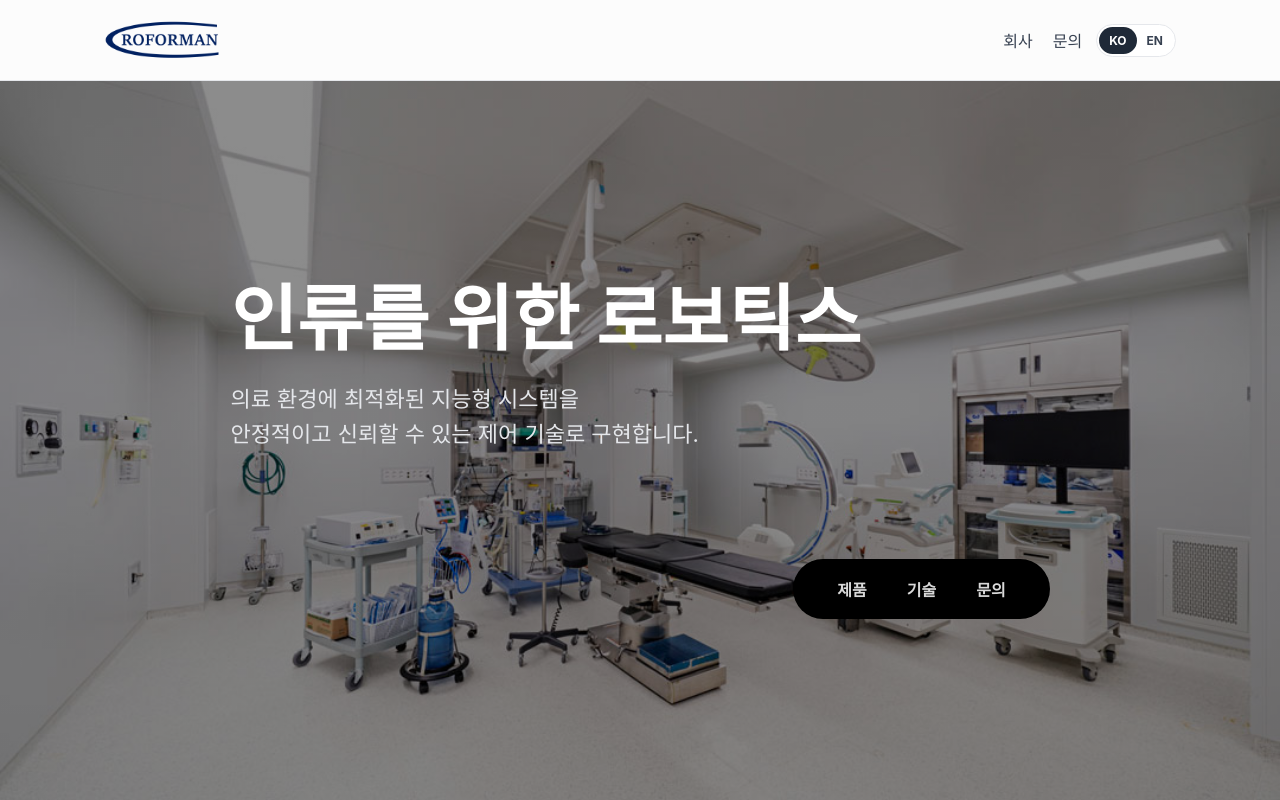
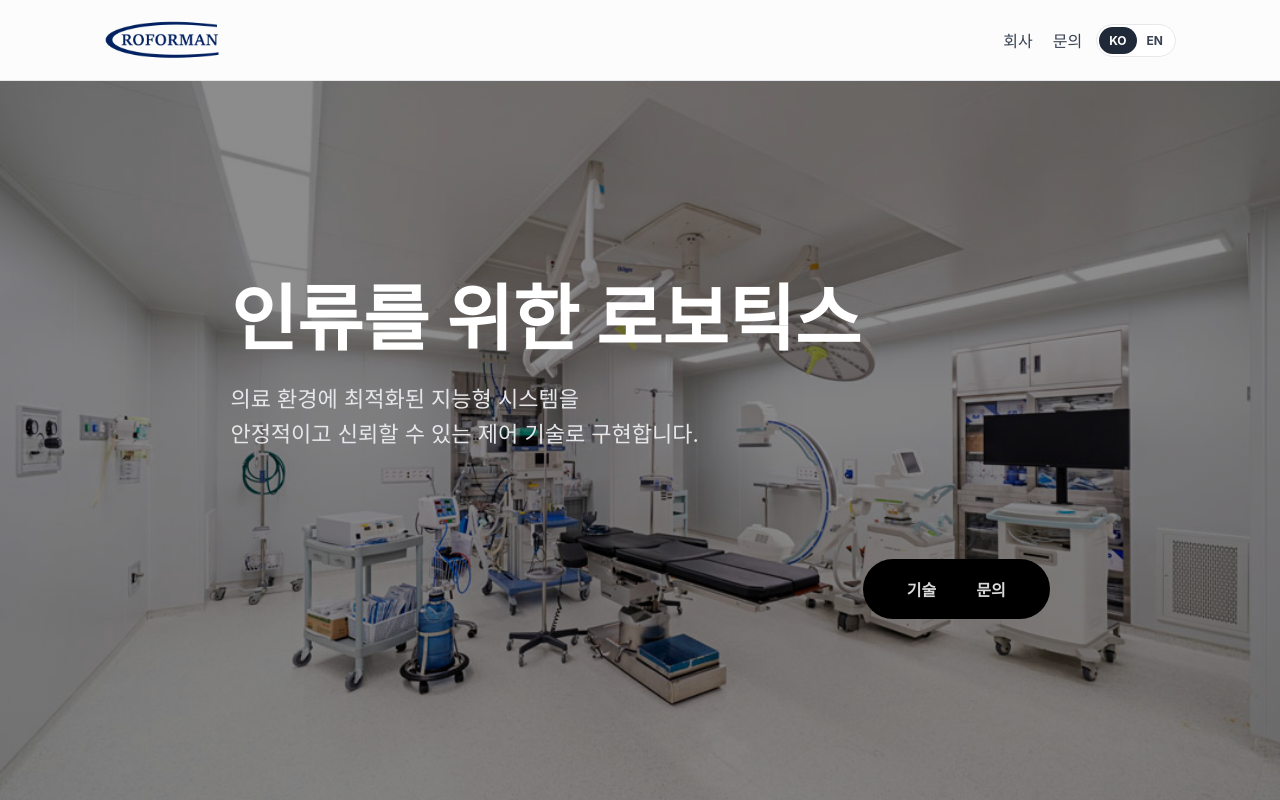
Before and after one commit to roforman/roforman.github.io, a Next.js app: page / in a window 1280 px wide. Shown: the top 800 px of the page. Built offline with nearby package versions, Linux system fonts and the light colour scheme; a web font is replaced by a local one.

Commit message:
feat: 홈 히어로 퀵링크에서 Products 메뉴 삭제

```diff
--- a/src/app/page.tsx
+++ b/src/app/page.tsx
@@ -26,7 +26,6 @@ export default function HomePage() {
           <p dangerouslySetInnerHTML={{ __html: t('home.heroBody') }} />
         </div>
         <div className={styles.heroQuickLinks}>
-          <Link href="/product/">{t('home.quickProducts')}</Link>
           <Link href="/company/#technology">{t('home.quickTechnology')}</Link>
           <Link href="/contact/">{t('home.quickContact')}</Link>
         </div>
```
